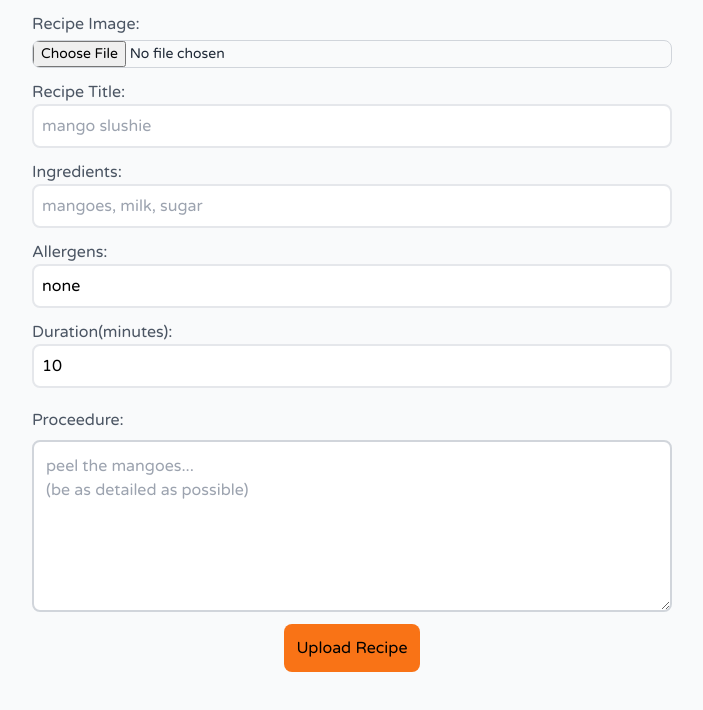
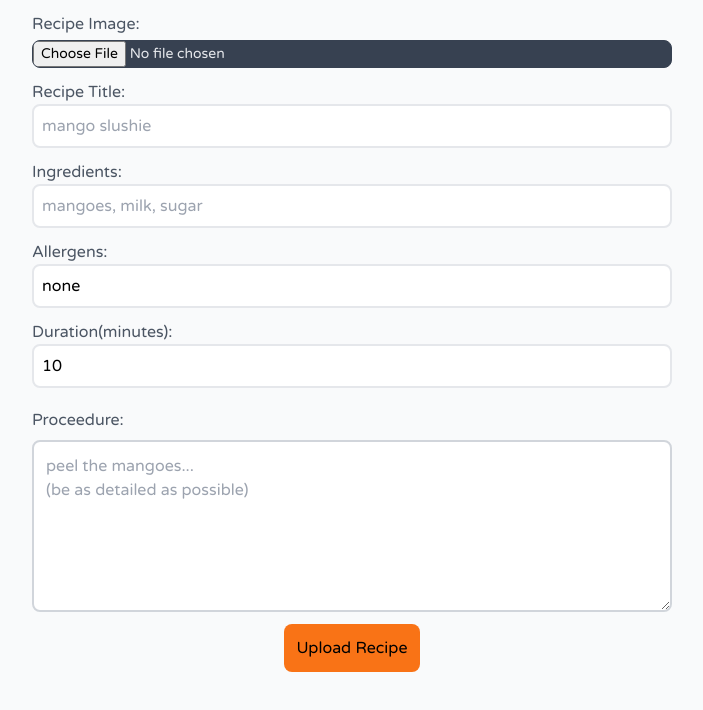
Before and after one commit to musaubrian/quick-bytes, a Vue app: page /add in a window 1280 px wide. Shown: the top 710 px of the page, without its empty margins (288-991 px from the left). Built offline with nearby package versions, Linux system fonts and the light colour scheme; no server answers.

Commit message:
chore: make image selector darker

```diff
--- a/src/components/FloatingSearch.vue
+++ b/src/components/FloatingSearch.vue
@@ -1,9 +1,9 @@
 <template>
-    <div class="fixed top-0 left-0 w-full flex  justify-center items-center transition all" style="height: 100vh;">
+    <div class="fixed top-0 left-0 w-full flex  justify-center items-center transition-all h-[100vh]">
 
         <div class="flex flex-col h-full w-full items-center justify-center p-4">
-            <div class="flex flex-col w-full md:w-5/6 rounded-lg shadow-lg items-center justify-center bg-slate-400 overflow-hidden"
-                style="height: 60vh;">
+            <div
+                class="flex flex-col w-full h-[40vh] md:h-[60vh] md:w-5/6 rounded-lg shadow-lg items-center justify-center bg-slate-400 overflow-hidden">
                 <div class="inline-flex w-full justify-end cursor-pointer">
                     <i class="material-icons py-2 px-3 text-slate-800 font-bold text-2xl"
                         @click="searchStore.searchBoxStatus = false">close</i>
--- a/src/views/AddRecipes.vue
+++ b/src/views/AddRecipes.vue
@@ -2,7 +2,7 @@
     <form @submit.prevent="uploadRecipes()" class="w-full h-full mb-4 flex flex-col items-center justify-center">
         <label for="recipe-title" class="w-10/12 text-left md:w-6/12 mt-3 text-gray-600">Recipe Image:</label>
         <input type="file" accept="image/*" @change="onUpload()"
-            class="block w-10/12 md:w-6/12 text-sm mt-1 text-gray-800 bg-gray-50 rounded-lg border border-gray-300 cursor-pointer dark:text-gray-200 focus:outline-none dark:bg-gray-700 dark:border-gray-700 dark:placeholder-gray-100"
+            class="block w-10/12 md:w-6/12 text-sm mt-1 rounded-lg border cursor-pointer text-gray-200 focus:outline-none bg-gray-700 border-gray-700 dark:placeholder-gray-100"
             id="file_input" />
 
         <label for="recipe-title" class="w-10/12 text-left md:w-6/12 mt-3 text-gray-600">Recipe Title:</label>
```
